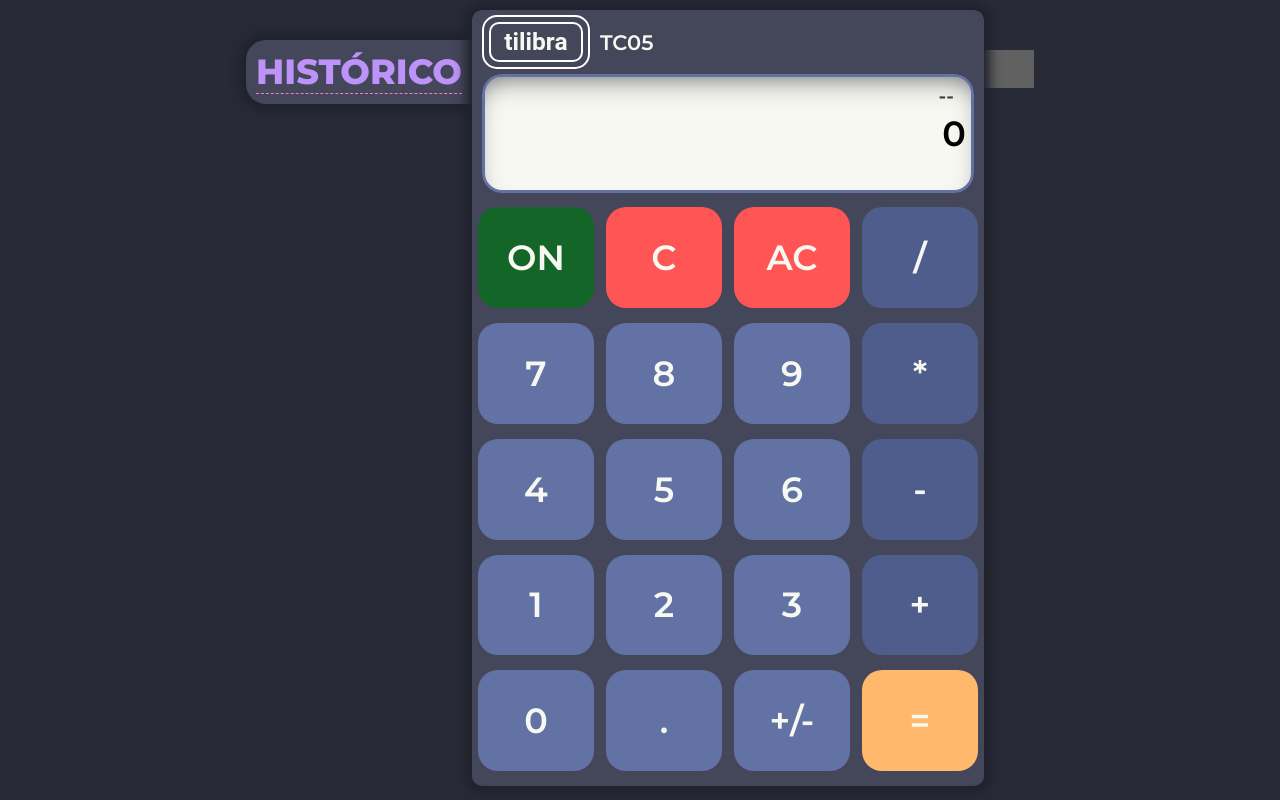
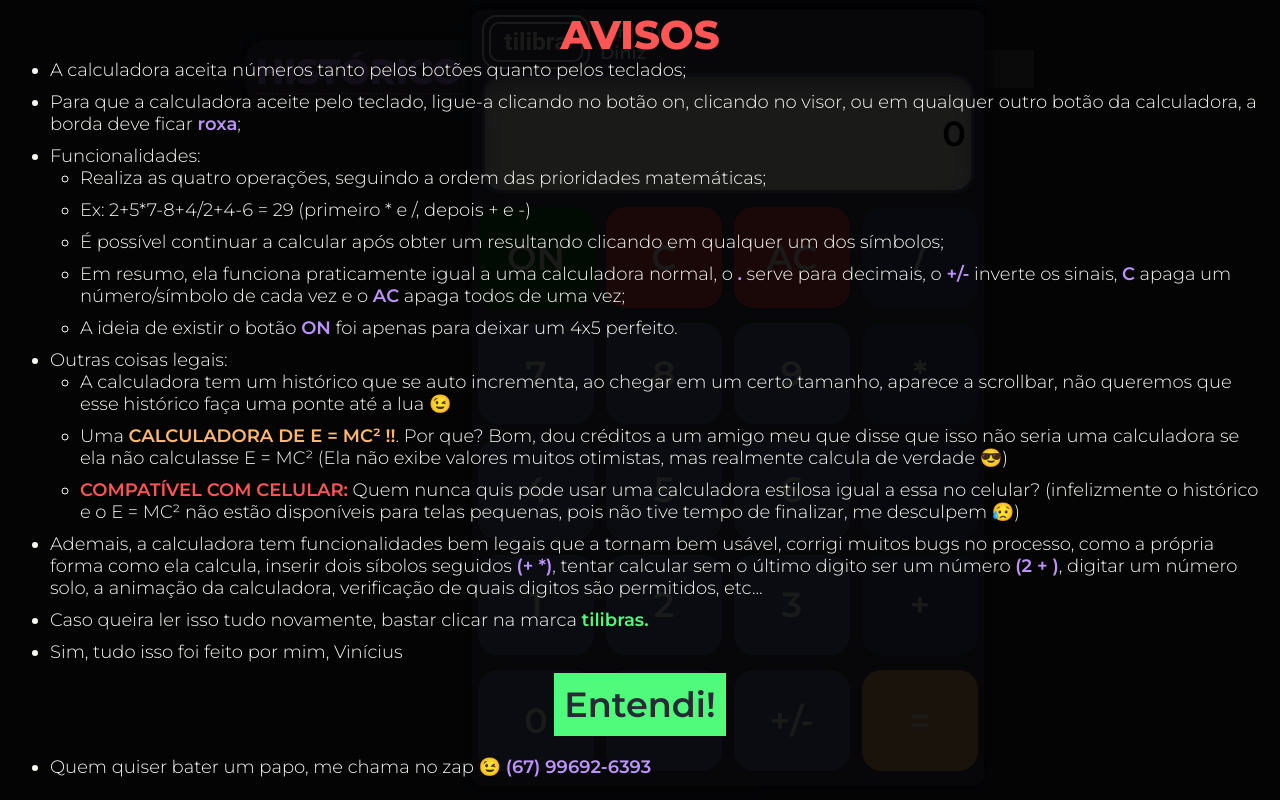
Before and after one commit to Vicarillous/Calculadora, a plain HTML site: page index.html in a window 1280 px wide. Shown: the top 800 px of the page. Drawn offline with Linux system fonts and the light colour scheme; grey boxes are pictures that could not be loaded.

Commit message:
Adicionado avisos

```diff
--- a/css/style.css
+++ b/css/style.css
@@ -52,6 +52,7 @@ body {
     display: flex;
     justify-content: center;
     align-items: center;
+    cursor: pointer;
 }
 
 .position-left {
@@ -74,7 +75,7 @@ body {
 }
 
 #modelo {
-    font-size: 60%;
+    font-size: 50%;
 }
 
 .visor {
@@ -157,6 +158,12 @@ body {
     display: flex;
     justify-content: center;
     align-items: center;
+}
+
+.borda-externa:hover, #titulo:hover {
+    border-color: #50fa7b;
+    color: #50fa7b;
+    transition: .5s;
 }
 
 #entrada {
@@ -366,4 +373,62 @@ input[type=number] {
     #titulo {
         font-size: 50% !important;
     }
-  }
+}
+
+/** Calculadora simples */
+
+.agr-sim-a-calculadora-pedida {
+    margin: 20px;
+}
+
+.agr-sim-a-calculadora-pedida input {
+    font-size: initial;
+    color: black !important;
+}
+
+.agr-sim-a-calculadora-pedida input[type=text] {
+    width: 100px;
+}
+
+/** Avisos */
+
+.avisos {
+    position: fixed;
+    top: 0px;
+    z-index: 10;
+    width: 100vw;
+    height: 100vh;
+    background-color: #000000e5;
+    overflow: auto;
+    padding: 10px 20px;
+
+}
+
+ul {
+    margin-left: 30px;
+}
+
+li {
+    font-size: 18px;
+    margin-bottom: 10px;
+    font-weight: 300;
+}
+
+li strong {
+    font-size: inherit;
+    color: #bd93f9;
+}
+
+#entendi {
+    display: block;
+    margin: 0 auto;
+    background-color: #50fa7b;
+    border: none;
+    padding: 10px;
+    color: #282a36;
+    cursor: pointer;
+}
+
+#entendi:hover {
+    background-color: #3dce61;
+}
--- a/index.html
+++ b/index.html
@@ -10,16 +10,46 @@
     <link rel="shortcut icon" type="image/x-icon" href="https://i.ibb.co/2sbS35h/image.png">
 </head>
 <body>
+    <div class="avisos" id="avisos">
+        <h1 style="text-align: center; color: #ff5555; font-weight: 800; font-size: 40px;">AVISOS</h1>
+        <ul>
+            <li>A calculadora aceita números tanto pelos botões quanto pelos teclados;</li>
+            <li>Para que a calculadora aceite pelo teclado, ligue-a clicando no botão on, clicando no visor, ou em qualquer outro botão da calculadora, a borda deve ficar <strong>roxa</strong>;</li>
+            <li>Funcionalidades:
+                <ul>
+                    <li>Realiza as quatro operações, seguindo a ordem das prioridades matemáticas;</li>
+                    <li>Ex: 2+5*7-8+4/2+4-6 = 29 (primeiro * e /, depois + e -)</li>
+                    <li>É possível continuar a calcular após obter um resultando clicando em qualquer um dos símbolos;</li>
+                    <li>Em resumo, ela funciona praticamente igual a uma calculadora normal, o <strong>.</strong> serve para decimais, o <strong>+/-</strong> inverte os sinais, <strong>C</strong> apaga um número/símbolo de cada vez e o <strong>AC</strong> apaga todos de uma vez;</li>
+                    <li>A ideia de existir o botão <strong>ON</strong> foi apenas para deixar um 4x5 perfeito.</li>
+                </ul>
+            <li>
+                Outras coisas legais:
+                <ul>
+                    <li>A calculadora tem um histórico que se auto incrementa, ao chegar em um certo tamanho, aparece a scrollbar, não queremos que esse histórico faça uma ponte até a lua 😉</li>
+                    <li>Uma <strong style="color: #ffb86c">CALCULADORA DE E = MC² !!</strong>. Por que? Bom, dou créditos a um amigo meu que disse que isso não seria uma calculadora se ela não calculasse E = MC² (Ela não exibe valores muitos otimistas, mas realmente calcula de verdade 😎)</li>
+                    <li><strong style="color: #ff5555;">COMPATÍVEL COM CELULAR:</strong> Quem nunca quis pode usar uma calculadora estilosa igual a essa no celular? (infelizmente o histórico e o E = MC² não estão disponíveis para telas pequenas, pois não tive tempo de finalizar, me desculpem 😥)</li>
+                </ul>
+            </li>
+            <li>Ademais, a calculadora tem funcionalidades bem legais que a tornam bem usável, corrigi muitos bugs no processo, como a própria forma como ela calcula, inserir dois síbolos seguidos <strong>(+ *)</strong>, tentar calcular sem o último digito ser um número <strong>(2 + )</strong>, digitar um número solo, a animação da calculadora, verificação de quais digitos são permitidos, etc...</li>
+            </li>
+            <li>Caso queira ler isso tudo novamente, bastar clicar na marca <strong style="color: #50fa7b;">tilibras.</strong></li>
+            <li>Sim, tudo isso foi feito por mim, Vinícius</li>
+        </ul>
+        <button id="entendi" onclick="entendi()">Entendi!</button>
+        <ul style="margin-top: 20px;">
+            <li>Quem quiser bater um papo, me chama no zap 😉 <strong>(67) 99692-6393</strong></li>
+        </ul>
+    </div>
     <div class="corpo">
         <div class="calc-body" id="calc-body">
-            <div class="box">
+            <div class="box" onclick="help()">
                 <div class="borda-externa">
                     <h1 id="titulo">tilibra</h1>
-
                 </div>
             </div>
             <div class="box position-left">
-                <h2 id="modelo">TC05</h2>
+                <h2 id="modelo">Vinícius<br>Diniz</h2>
             </div>
             <div class="visor" id="visor" onclick="focado()">
                 <label id="past-entrada" for="entrada" style="color: rgb(59, 59, 59)">--</label>
@@ -81,7 +111,16 @@
             <button class="btn-menu" id="btn-menu" onclick="tgShowHide()"><img id="menu-icon" src="https://upload.wikimedia.org/wikipedia/commons/thumb/8/8d/VisualEditor_-_Icon_-_Menu.svg/768px-VisualEditor_-_Icon_-_Menu.svg.png"></button>
         </div>
     </div>
+    <div class="agr-sim-a-calculadora-pedida">
+        <h2>Calculadora pedida pelo professor <strong style="font-size: 18px;">(se não aceitar a de cima, tem que aceitar essa)</strong></h2>
+        <input type="text" id="num1" placeholder="Número 1">
+        <input type="text" id="num2" placeholder="Número 2">
+        <input type="submit" id="submit" onclick="calcular()" value="Calcular">
+        <p>Resultado:</p>
+        <p id="resultado"></p>
+    </div>
 
+    <script src="js/calcSimples.js"></script>
     <script src="js/script.js"></script>
 </body>
 </html>
--- /dev/null
+++ b/js/calcSimples.js
@@ -0,0 +1,11 @@
+var num1 = document.getElementById("num1");
+var num2 = document.getElementById("num2");
+var soma, subtracao, divisao, multiplicacao;
+
+function calcular() {
+    soma = parseFloat(num1.value) + parseFloat(num2.value);
+    subtracao = num1.value - num2.value;
+    divisao = num1.value / num2.value;
+    multiplicacao = num1.value * num2.value;
+    document.getElementById("resultado").innerHTML = "Soma: " + soma + "<br> Subtração: " + subtracao + "<br> Divisão: " + divisao + "<br> Multiplicação: " + multiplicacao;
+}
--- a/js/script.js
+++ b/js/script.js
@@ -1,7 +1,9 @@
-setTimeout(introConsole, 0);
-function introConsole() {
+//** Mensagem para quem usar o log */
+setTimeout(function introConsole() {
     console.log("Olá, bem-vindo ao log, aqui você encontra os console.log que eu deixei por ai, se divirta nessa bagunça :D");
-}
+}, 0);
+
+//** Declaração de variáveis e o método pra focar */
 
 var info = document.getElementById("entrada");
 var btnOnOff = document.getElementById("btn-On-Off");
@@ -25,8 +27,11 @@ function focado() {
     }
 }
 
+//** valores permitios */
+
 const numerosPermitidos = [0, 1, 2, 3, 4, 5, 6, 7, 8, 9, '.'];
 const simbolosPermitidos = ['+', '-', '*', '/'];
+//**Fim */
 
 function apagar() {
     ligarCalc();
@@ -41,6 +46,8 @@ function apagar() {
         info.value = 0;
     }
 }
+
+//** Métodos leitores */
 
 var enterPressionado = false;
 document.addEventListener('keydown', (event) => {
@@ -80,7 +87,7 @@ function btnClick(valor) {
     enterPressionado = false;
 }
 
-
+//** Parte de entrada e verificação dos valores e símbolos */
 
 function inserirValor(v) {
     var find = false;
@@ -140,6 +147,7 @@ function inserirValor(v) {
     }
 }
 
+//** Botões */
 
 function reset() {
     ligarCalc();
@@ -163,6 +171,8 @@ function maisMenos() {
     info.value = split.join(" ");
 }
 
+//** Calcula */
+
 var separado;
 function igual() {
     ligarCalc();
@@ -173,7 +183,7 @@ function igual() {
         lastIsSimbolo = true;
     }
 
-    if (lastIsSimbolo == false) {
+    if (lastIsSimbolo == false && calculado == false) {
         document.getElementById("past-entrada").innerHTML = info.value + " = ";
 
         console.log("");
@@ -248,6 +258,8 @@ function igual() {
     }
 }
 
+//** Adiciona o histórico */
+
 function addHistorico(equacao, res) {
     console.log("oi");
     var calculo = document.createElement("p");
@@ -292,3 +304,14 @@ function calcMassa(){
     console.log(calcMassa);
     massa.value = calcMassa;
 }
+
+
+//*? Seção de avisos */
+
+function entendi() {
+    document.getElementById("avisos").style.display = "none";
+}
+
+function help() {
+    document.getElementById("avisos").style.display = "block";
+}
```
